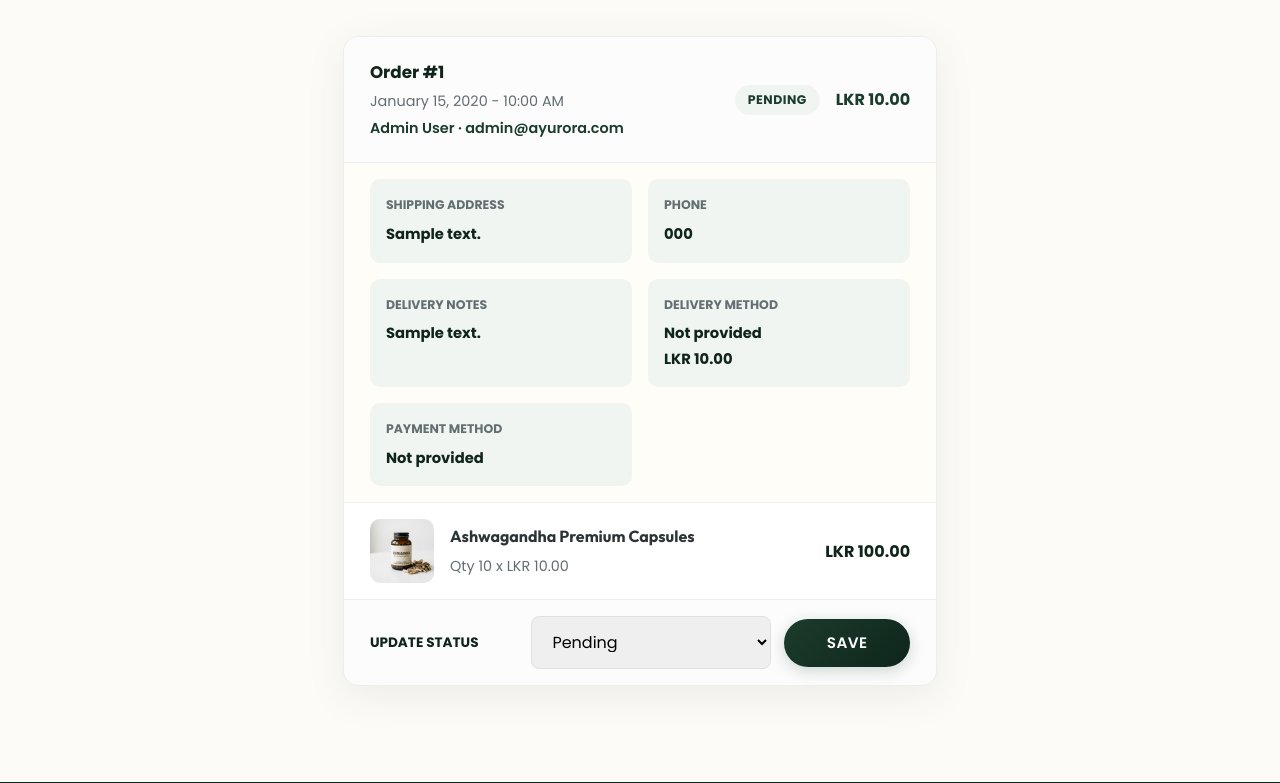
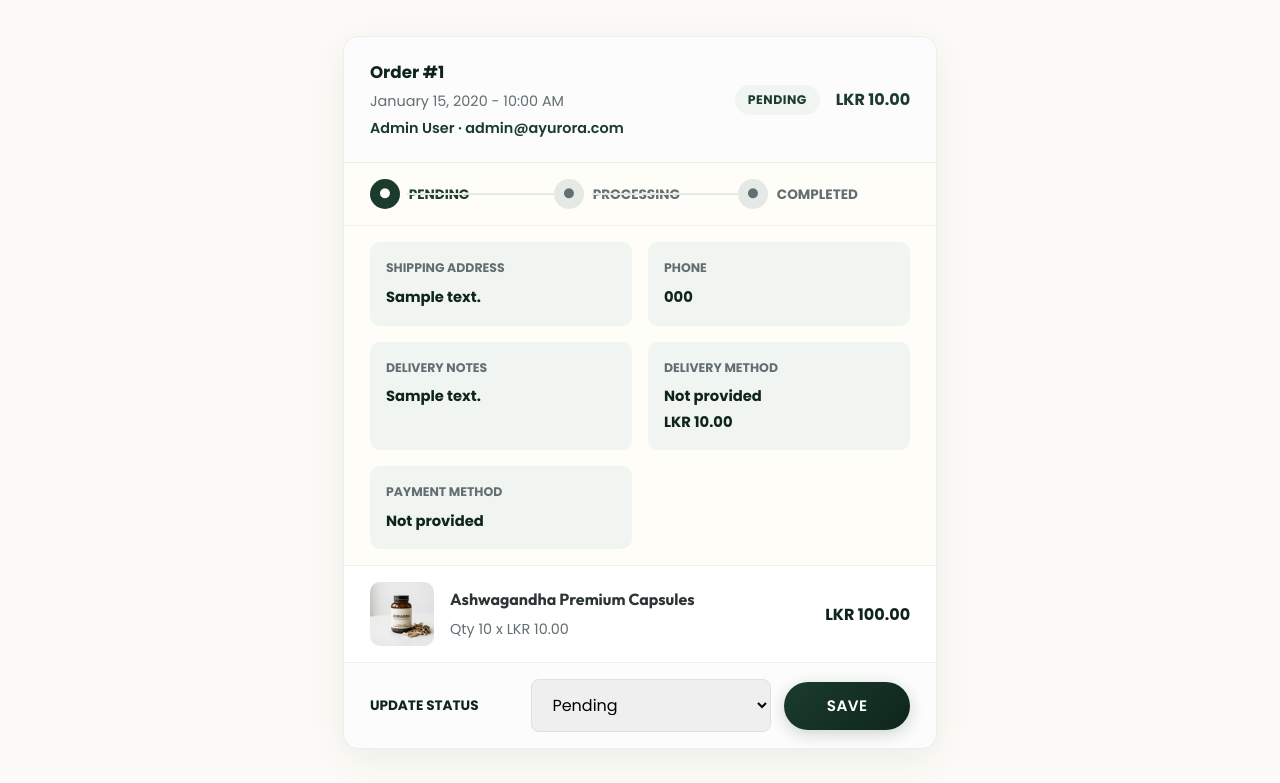
Before and after one commit to HarshaPriyankara/L2S1_Ecommerce_Project, a PHP site: page /admin_orders.php in a window 1280 px wide. Shown: the part 203-986 px from the top of the page. Run offline with PHP 8.4, Linux system fonts and the light colour scheme; a user stored in the database is signed in; data comes from the database, SQL or seed files in the repository; tables that the repository leaves empty hold one stand-in row (values such as "Sample post").

Commit message:
add order status tracking feature with UI updates for order progress display

```diff
--- a/admin_orders.php
+++ b/admin_orders.php
@@ -1,5 +1,6 @@
 <?php
 include 'includes/db.php';
+include 'includes/order_status.php';
 
 if (session_status() === PHP_SESSION_NONE) {
     session_start();
@@ -147,6 +148,8 @@ include 'includes/header.php';
                         </div>
                     </div>
 
+                    <?php render_order_status_tracker($order['status']); ?>
+
                     <div class="admin-delivery-details">
                         <div>
                             <span>Shipping Address</span>
--- a/admin_user_orders.php
+++ b/admin_user_orders.php
@@ -1,5 +1,6 @@
 <?php
 include 'includes/db.php';
+include 'includes/order_status.php';
 
 if (session_status() === PHP_SESSION_NONE) {
     session_start();
@@ -137,6 +138,8 @@ include 'includes/header.php';
                         </div>
                     </div>
 
+                    <?php render_order_status_tracker($order['status']); ?>
+
                     <div class="admin-delivery-details">
                         <div>
                             <span>Shipping Address</span>
--- a/assets/css/style.css
+++ b/assets/css/style.css
@@ -1628,6 +1628,81 @@ footer .brand-name {
     display: grid;
 }
 
+.order-status-tracker {
+    display: grid;
+    grid-template-columns: repeat(3, minmax(0, 1fr));
+    gap: 0.75rem;
+    padding: 1rem 1.6rem;
+    border-bottom: 1px solid #f0f2f0;
+    background: #fffdf8;
+}
+
+.status-step {
+    position: relative;
+    display: flex;
+    align-items: center;
+    gap: 0.55rem;
+    color: var(--text-light);
+    font-size: 0.85rem;
+    font-weight: 800;
+    text-transform: uppercase;
+}
+
+.status-step:not(:last-child)::after {
+    content: '';
+    position: absolute;
+    top: 50%;
+    left: calc(1.8rem + 0.55rem);
+    right: -0.75rem;
+    height: 2px;
+    background: #e4e9e5;
+    transform: translateY(-50%);
+    z-index: 0;
+}
+
+.status-dot {
+    position: relative;
+    z-index: 1;
+    width: 30px;
+    height: 30px;
+    border-radius: 50%;
+    display: inline-flex;
+    align-items: center;
+    justify-content: center;
+    background: #e4e9e5;
+    color: var(--text-light);
+    font-size: 0.62rem;
+    flex: 0 0 auto;
+}
+
+.status-step.is-complete,
+.status-step.is-current {
+    color: var(--primary-color);
+}
+
+.status-step.is-complete .status-dot,
+.status-step.is-current .status-dot {
+    background: var(--primary-color);
+    color: var(--white);
+}
+
+.status-step.is-complete::after {
+    background: var(--primary-color);
+}
+
+.status-step.is-cancelled-step {
+    color: var(--danger);
+}
+
+.status-step.is-cancelled-step .status-dot {
+    background: var(--danger);
+    color: var(--white);
+}
+
+.order-status-tracker.is-cancelled {
+    grid-template-columns: repeat(4, minmax(0, 1fr));
+}
+
 .order-item {
     display: grid;
     grid-template-columns: 64px minmax(0, 1fr) auto;
@@ -1728,6 +1803,19 @@ footer .brand-name {
 
     .order-status-form {
         grid-template-columns: 1fr;
+    }
+
+    .order-status-tracker,
+    .order-status-tracker.is-cancelled {
+        grid-template-columns: 1fr;
+    }
+
+    .status-step:not(:last-child)::after {
+        top: calc(100% + 0.35rem);
+        left: 15px;
+        right: auto;
+        width: 2px;
+        height: 0.75rem;
     }
 
     .confirmation-meta {
--- /dev/null
+++ b/includes/order_status.php
@@ -0,0 +1,39 @@
+<?php
+function render_order_status_tracker($status) {
+    $status = strtolower((string) $status);
+    $steps = ['pending' => 'Pending', 'processing' => 'Processing', 'completed' => 'Completed'];
+    $step_keys = array_keys($steps);
+    $current_index = array_search($status, $step_keys, true);
+    $is_cancelled = $status === 'cancelled';
+
+    if ($current_index === false) {
+        $current_index = 0;
+    }
+
+    echo '<div class="order-status-tracker ' . ($is_cancelled ? 'is-cancelled' : '') . '">';
+
+    foreach ($steps as $key => $label) {
+        $step_index = array_search($key, $step_keys, true);
+        $class = $step_index < $current_index ? 'is-complete' : '';
+        $class = $step_index === $current_index ? 'is-current' : $class;
+
+        if ($is_cancelled) {
+            $class = '';
+        }
+
+        echo '<div class="status-step ' . $class . '">';
+        echo '<span class="status-dot"><i class="fas ' . ($step_index < $current_index ? 'fa-check' : 'fa-circle') . '"></i></span>';
+        echo '<span>' . htmlspecialchars($label) . '</span>';
+        echo '</div>';
+    }
+
+    if ($is_cancelled) {
+        echo '<div class="status-step is-cancelled-step">';
+        echo '<span class="status-dot"><i class="fas fa-xmark"></i></span>';
+        echo '<span>Cancelled</span>';
+        echo '</div>';
+    }
+
+    echo '</div>';
+}
+?>
--- a/order_confirmation.php
+++ b/order_confirmation.php
@@ -1,5 +1,6 @@
 <?php
 include 'includes/db.php';
+include 'includes/order_status.php';
 
 if (session_status() === PHP_SESSION_NONE) {
     session_start();
@@ -134,6 +135,11 @@ include 'includes/header.php';
     </section>
 
     <section class="shipping-summary">
+        <h3>Order Progress</h3>
+        <?php render_order_status_tracker($order['status']); ?>
+    </section>
+
+    <section class="shipping-summary">
         <h3>Delivery Details</h3>
         <div class="shipping-summary-grid">
             <div>
--- a/order_history.php
+++ b/order_history.php
@@ -1,5 +1,6 @@
 <?php
 include 'includes/db.php';
+include 'includes/order_status.php';
 
 if (session_status() === PHP_SESSION_NONE) {
     session_start();
@@ -85,6 +86,8 @@ include 'includes/header.php';
                         </div>
                     </div>
 
+                    <?php render_order_status_tracker($order['status']); ?>
+
                     <div class="order-items">
                         <?php foreach ($order['items'] as $item): ?>
                             <?php
```
